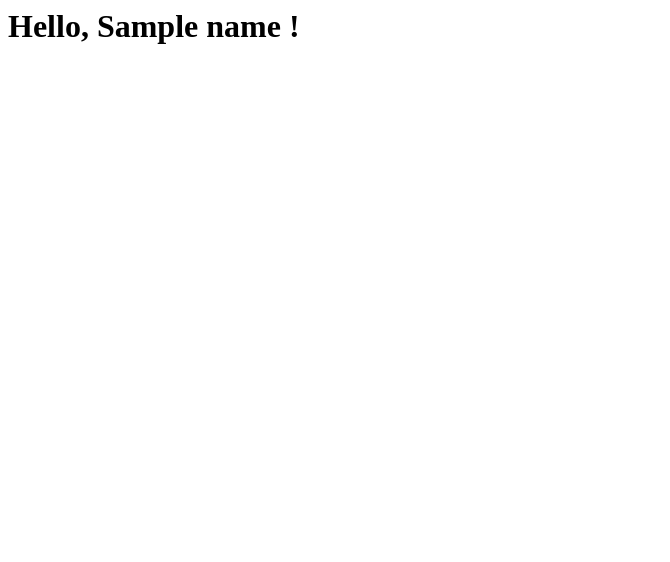
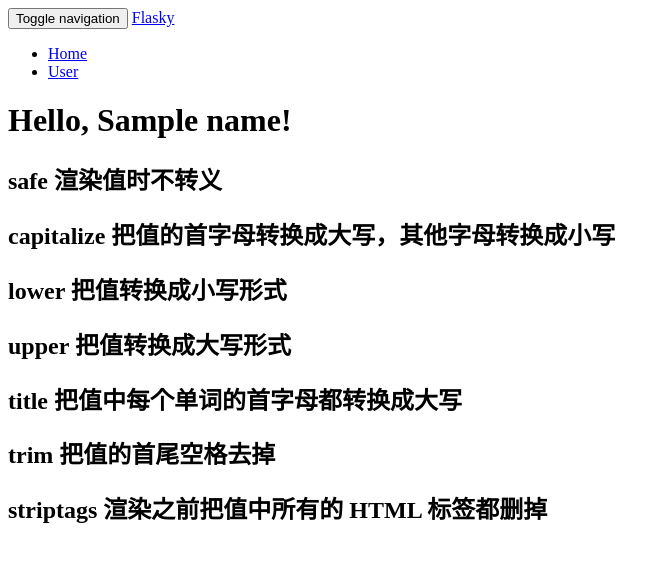
Before and after one commit to jerry117/flaskweb, a Flask app: template templates/user.html in a window 1280 px wide. Shown: the top 562 px of the page, without its empty margins (0-670 px from the left). Run offline with Flask 2, Linux system fonts and the light colour scheme; the template is opened without the code that fills it: most values are stand-ins (such as "Sample title", 1, 10 or a date in 2020); some libraries are stand-ins or nearby versions.

Commit message:
新增模板

```diff
--- a/demo.py
+++ b/demo.py
@@ -2,6 +2,7 @@ from flask import make_response
 from flask import Flask
 from flask import redirect
 from flask import abort
+
 
 
 app = Flask(__name__)
--- a/hello.py
+++ b/hello.py
@@ -1,8 +1,12 @@
 from flask import Flask
 from flask import request
 from flask import render_template
+from flask_bootstrap import Bootstrap
 
 app = Flask(__name__)
+
+# 使用 Flask-Bootstrap 的模板
+bootstrap = Bootstrap(app)
 
 @app.route('/')
 def index():
--- a/templates/user.html
+++ b/templates/user.html
@@ -1 +1,39 @@
-<h1>Hello, {{ name }} !</h1>
+{% extends "bootstrap/base.html" %}
+
+{% block title %}Flasky{% endblock %}
+
+{% block navbar %}
+<div class="navbar navbar-inverse" role="navigation">
+ <div class="container">
+ <div class="navbar-header">
+ <button type="button" class="navbar-toggle"
+ data-toggle="collapse" data-target=".navbar-collapse">
+ <span class="sr-only">Toggle navigation</span>
+ <span class="icon-bar"></span>
+ <span class="icon-bar"></span>
+ <span class="icon-bar"></span>
+ </button>
+ <a class="navbar-brand" href="/">Flasky</a>
+ </div>
+ <div class="navbar-collapse collapse">
+ <ul class="nav navbar-nav">
+ <li><a href="/">Home</a></li>
+ <li><a href="/user/{{name}}">User</a></li>
+ </ul>
+ </div>
+ </div>
+</div>
+{% endblock %} {% block content %}
+<div class="container">
+ <div class="page-header">
+ <h1>Hello, {{ name| capitalize }}!</h1>
+    <h2>safe 渲染值时不转义</h2>
+    <h2>capitalize 把值的首字母转换成大写，其他字母转换成小写</h2>
+    <h2>lower 把值转换成小写形式</h2>
+    <h2>upper 把值转换成大写形式</h2>
+    <h2>title 把值中每个单词的首字母都转换成大写</h2>
+    <h2>trim 把值的首尾空格去掉</h2>
+    <h2>striptags 渲染之前把值中所有的 HTML 标签都删掉</h2>
+ </div>
+</div>
+{% endblock %}
```
Also changed, not shown: templates/index.html (+33 -0 lines).
